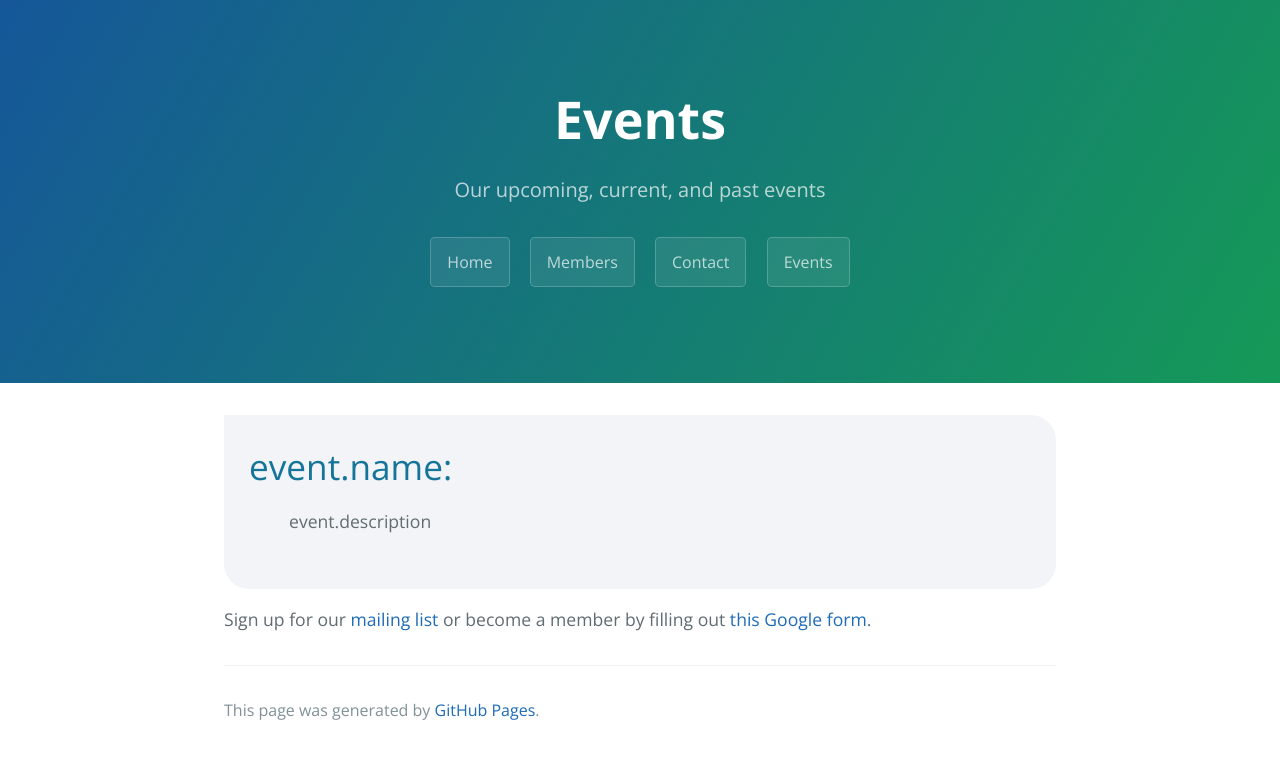
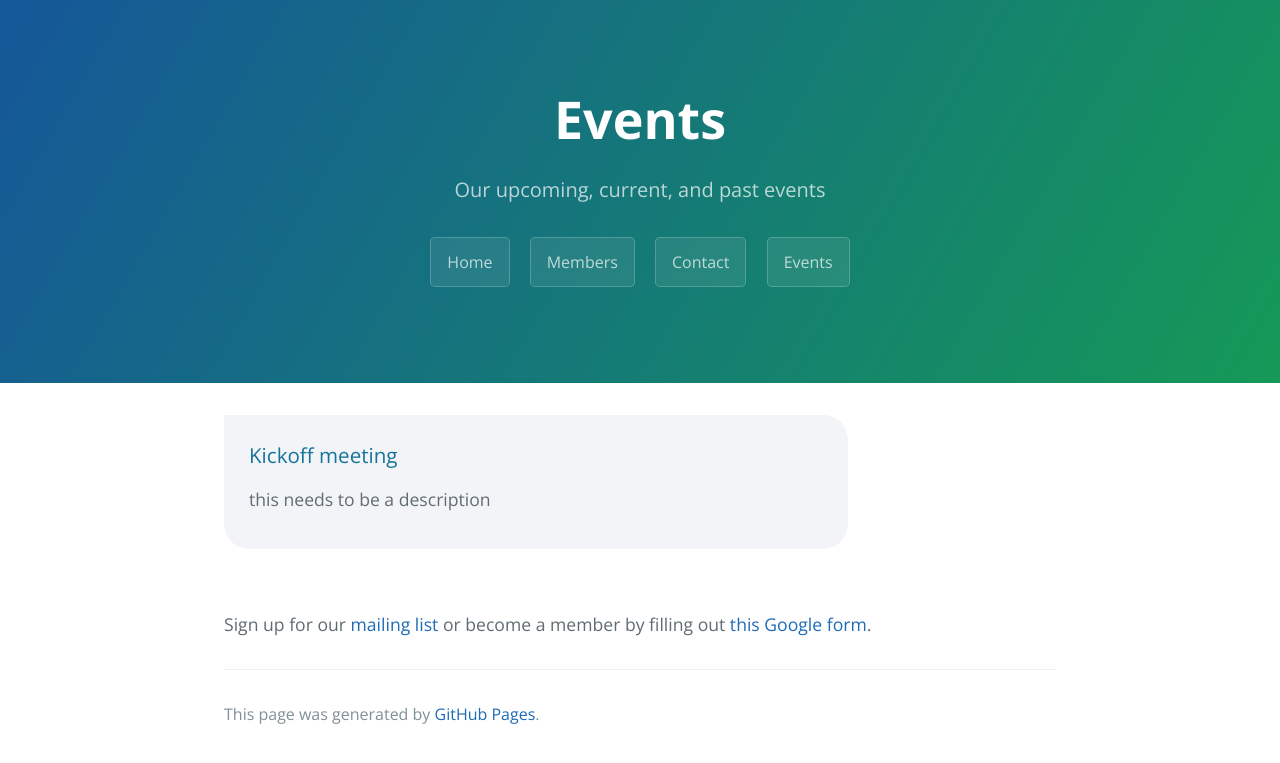
Before and after one commit to rub-wim/rub-wim.github.io, a Jekyll site: the page built from events.md, in a window 1280 px wide. Shown: the top 763 px of the page. Built offline with Jekyll 4.4.1, drawn with Linux system fonts in a browser that asks for light colours.

Commit message:
Update events.html

```diff
--- a/_includes/events.html
+++ b/_includes/events.html
@@ -4,30 +4,78 @@
   * {
     box-sizing: border-box;
   }
-.rub_logo {
-    width: 25%;
-    border-radius: 25px;
-    margin-left: auto;
-    margin-right: auto;
-    display: block;
+
+/* Create two equal columns that float next to each other */
+.column {
+  float: left;
 }
-/* Create grey background for past events */
-.past-events {
-  width: 100%;
+
+.left {
+  width: 25%;
+  padding-right: 10px;
+}
+
+.right {
+  width: 75%;
   background-color: #17365c0d;
   border-top-right-radius: 25px;
   border-bottom-right-radius: 25px;
   border-bottom-left-radius: 25px;
   padding: 25px 10px 10px 25px;
 }
+
+  /* Clear floats after the columns */
+  .row:after {
+    content: "";
+    display: table;
+    clear: both;
+  }
+
+  .member-photo {
+    width: 100%;
+    border-top-right-radius: 0px;
+    border-bottom-right-radius: 0px;
+    border-top-left-radius: 25px;
+    border-bottom-left-radius: 25px;
+}
+
+  /* Responsive layout - makes the two columns stack on top of each other instead of next to each other */
+  @media screen and (max-width: 600px) {
+    .column {
+      width: 100%;
+    }
+  }
+
+h3{
+  margin-top:0px;
+}
+
+h6{
+  margin-top:0px;
+  letter-spacing: 0rem;
+  color:#808080;
+}
+
+.secondColor{
+  color:#8dae10;
+}
+
   </style>
   </head>
-<div class="past-events">
-  {% for event in page.past-events %}
-   <h1>event.name:</h1>
-   <ul>
-  event.description
-</ul>
+
+
+{% for event in page.past-events %}
+<div class="row">
+<div class="column left">
+  {% if event.pic %}
+  <img src = "{{ person.pic }}" class="member-photo">
+  {% endif %}
+</div>
+<div class="column right">
+  {% if event.url %}<a href="{{person.url}}"><h3>{{event.name}}</h3></a>{% else %}<h3>{{event.name}}</h3>{% endif %}
+  {% if event.affiliation %}<h6>{{event.affiliation}}{% if event.country %}, {{event.country}}{% endif %}</h6>{% endif %}
+  {% if event.description %} {{event.description}} <br> <br> {% endif %}
+</div>
+</div>
 <br>
-</div>
 {% endfor %}
```
